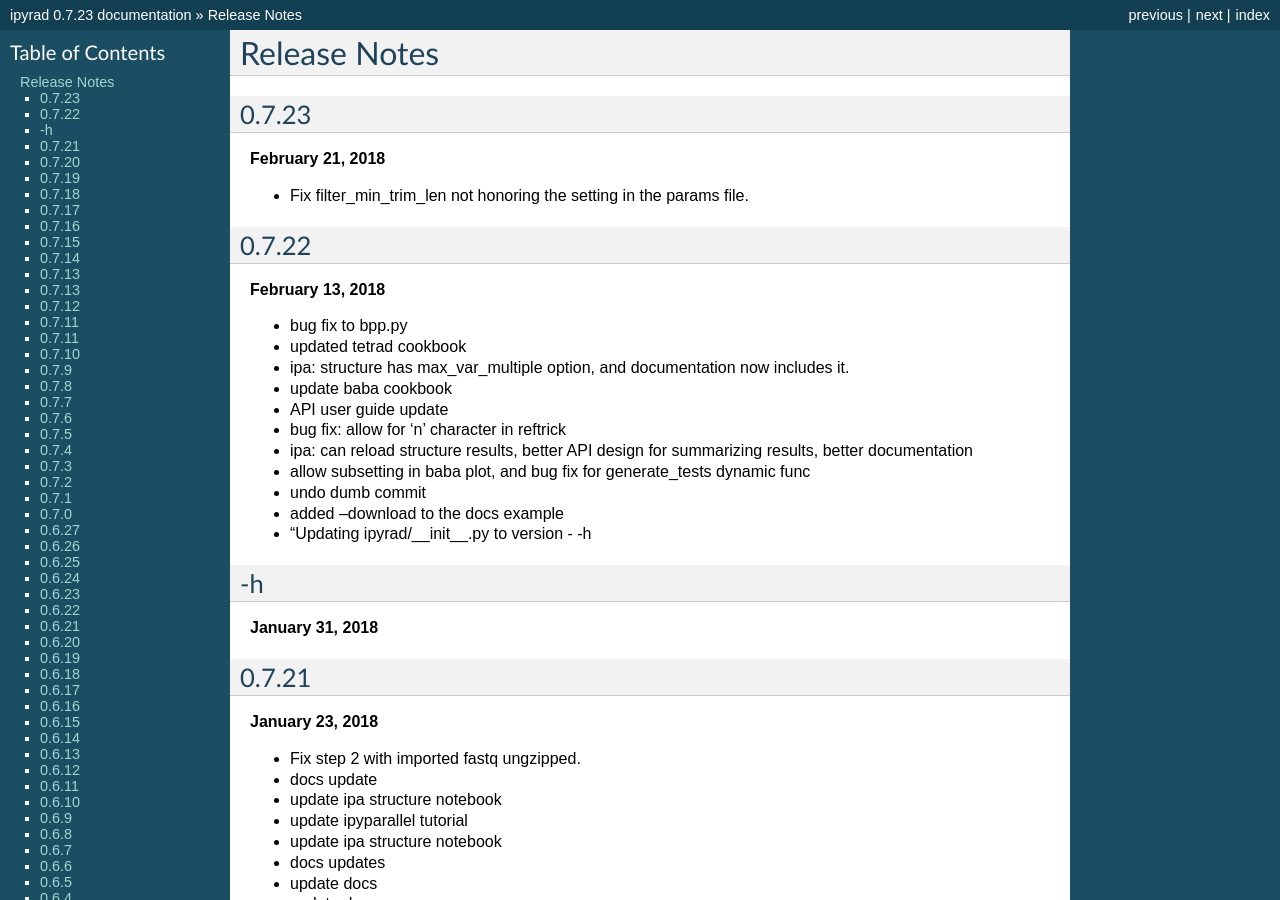
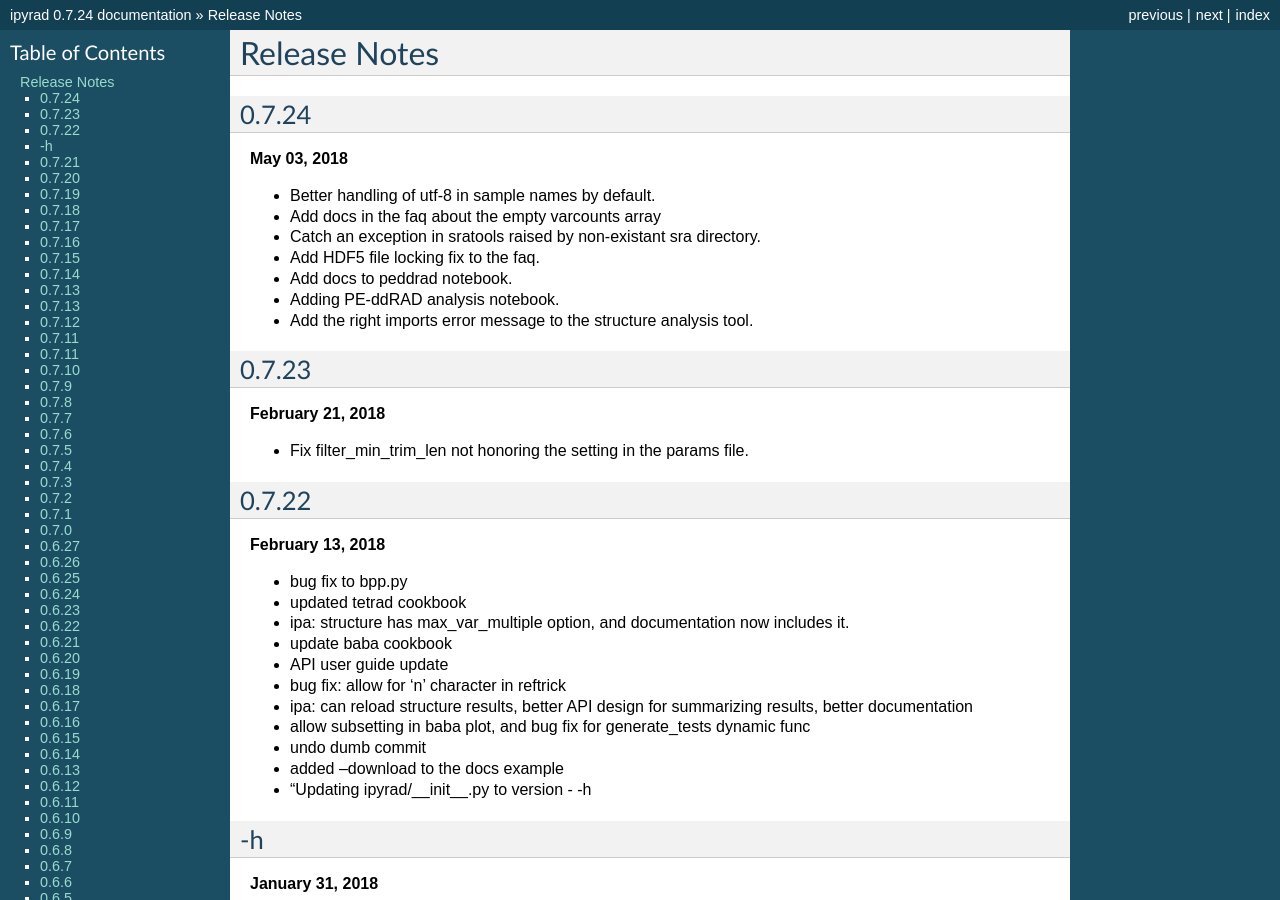
Before and after one commit to dereneaton/ipyrad, a Sphinx documentation site: the page built from docs/releasenotes.rst, in a window 1280 px wide and 900 px high. Built offline with Sphinx 7.4.7, drawn with Linux system fonts in a browser that asks for light colours; pages that are not in the unit, such as notebooks, are missing from menus; the version number is read from the project's files by our own code; some of the changed text lies outside the part shown.

Commit message:
"Updating ipyrad/__init__.py to version - 0.7.24

```diff
--- a/docs/releasenotes.rst
+++ b/docs/releasenotes.rst
@@ -4,6 +4,18 @@
 
 Release Notes
 =============
+
+0.7.24
+------
+**May 03, 2018**
+
+- Better handling of utf-8 in sample names by default.
+- Add docs in the faq about the empty varcounts array
+- Catch an exception in sratools raised by non-existant sra directory.
+- Add HDF5 file locking fix to the faq.
+- Add docs to peddrad notebook.
+- Adding PE-ddRAD analysis notebook.
+- Add the right imports error message to the structure analysis tool.
 
 0.7.23
 ------
--- a/ipyrad/__init__.py
+++ b/ipyrad/__init__.py
@@ -2,7 +2,7 @@
 
 
 ## dunders
-__version__ = "0.7.23"
+__version__ = "0.7.24"
 __author__ = "Deren Eaton & Isaac Overcast"
 
 ## Possible values for __loglevel__: "DEBUG"  "INFO"  "WARN"  "ERROR"
```
